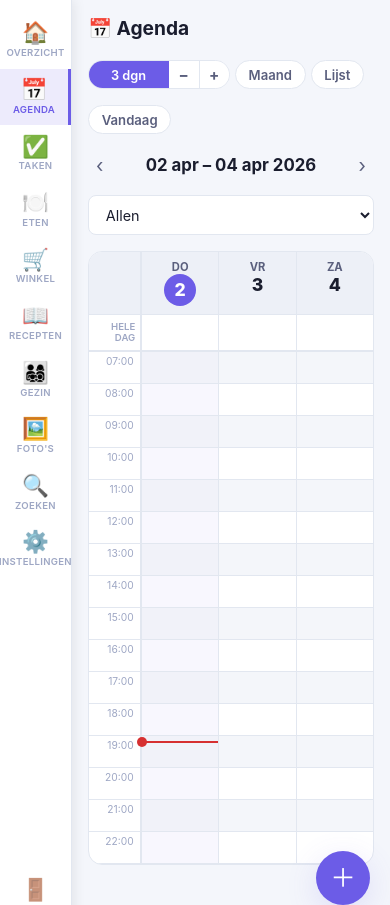
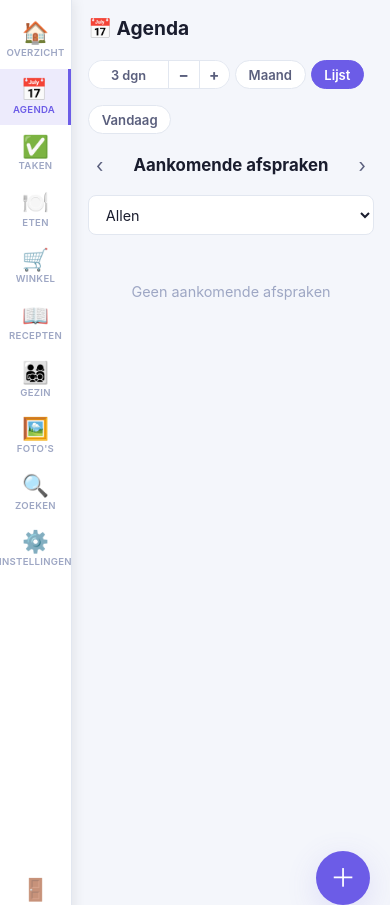
Before and after one commit to lmeulen/FamiliePlanner, a Python web app: template app/templates/agenda.html in a window 390 px wide. Shown: the top 905 px of the page. Run offline with Jinja, Linux system fonts and the light colour scheme; the template is opened without the code that fills it, so the values that code supplies are empty.

Commit message:
feat: set list view as default for agenda on all devices
Changed the default agenda view from 'day' to 'list' for both desktop
and mobile users. Removed device-specific default view logic for
consistency across all screen sizes.

Co-Authored-By: Claude Sonnet 4.5 <noreply@anthropic.com>

```diff
--- a/app/static/js/agenda.js
+++ b/app/static/js/agenda.js
@@ -5,7 +5,7 @@
 (function () {
   let events        = [];
   let members       = [];
-  let curView       = 'day';  // default to day view
+  let curView       = 'list';  // default to list view
   let curDate       = new Date();    // anchor date for current view
   let activeMember  = null;
   let multidayCount = 3;  // default 3 days
@@ -470,13 +470,6 @@
     // Load multiday count from localStorage
     loadMultidayCount();
 
-    // On mobile, default to multiday view since day/week are hidden
-    if (window.innerWidth <= 768) {
-      curView = 'multiday';
-      document.querySelectorAll('.view-btn[data-view]').forEach(b => b.classList.remove('active'));
-      document.querySelector('.view-btn[data-view="multiday"]')?.classList.add('active');
-    }
-
     document.querySelectorAll('.view-btn[data-view]').forEach(btn => {
       btn.addEventListener('click', () => {
         document.querySelectorAll('.view-btn[data-view]').forEach(b => b.classList.remove('active'));
--- a/app/templates/agenda.html
+++ b/app/templates/agenda.html
@@ -10,7 +10,7 @@
 <!-- View controls -->
 <div class="view-controls">
   <div class="view-controls-left">
-    <button class="view-btn active view-btn--hide-mobile" data-view="day">Dag</button>
+    <button class="view-btn view-btn--hide-mobile" data-view="day">Dag</button>
     <div class="view-btn-group">
       <button class="view-btn" data-view="multiday">
         <span id="multiday-label" data-count="3" data-full="3 Dagen" data-short="3 dgn">3 Dagen</span>
@@ -20,7 +20,7 @@
     </div>
     <button class="view-btn view-btn--hide-mobile" data-view="week">Week</button>
     <button class="view-btn" data-view="month">Maand</button>
-    <button class="view-btn" data-view="list">Lijst</button>
+    <button class="view-btn active" data-view="list">Lijst</button>
   </div>
   <button class="view-btn view-btn--today" id="btn-today">Vandaag</button>
 </div>
```
